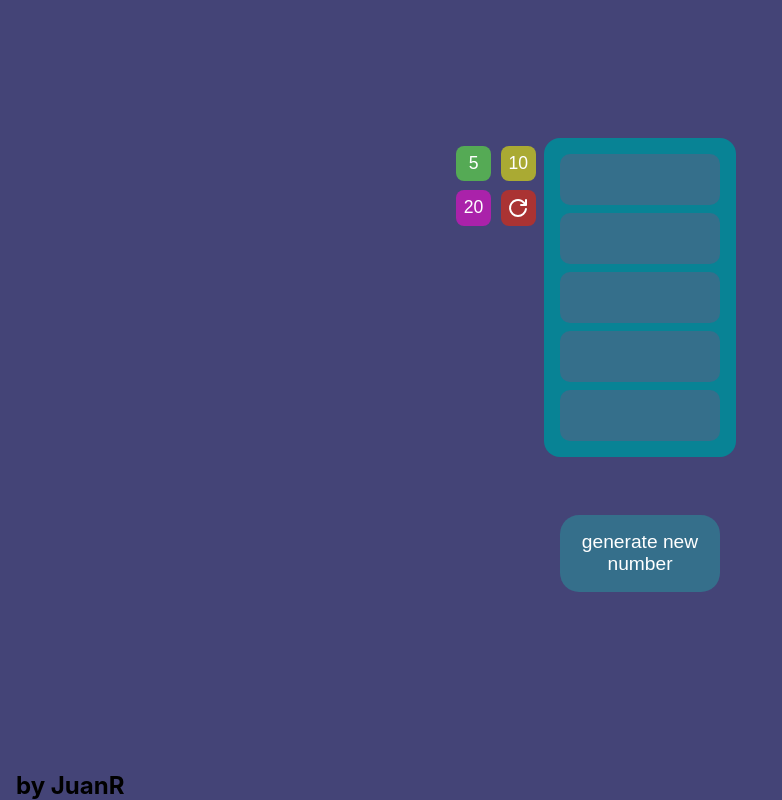
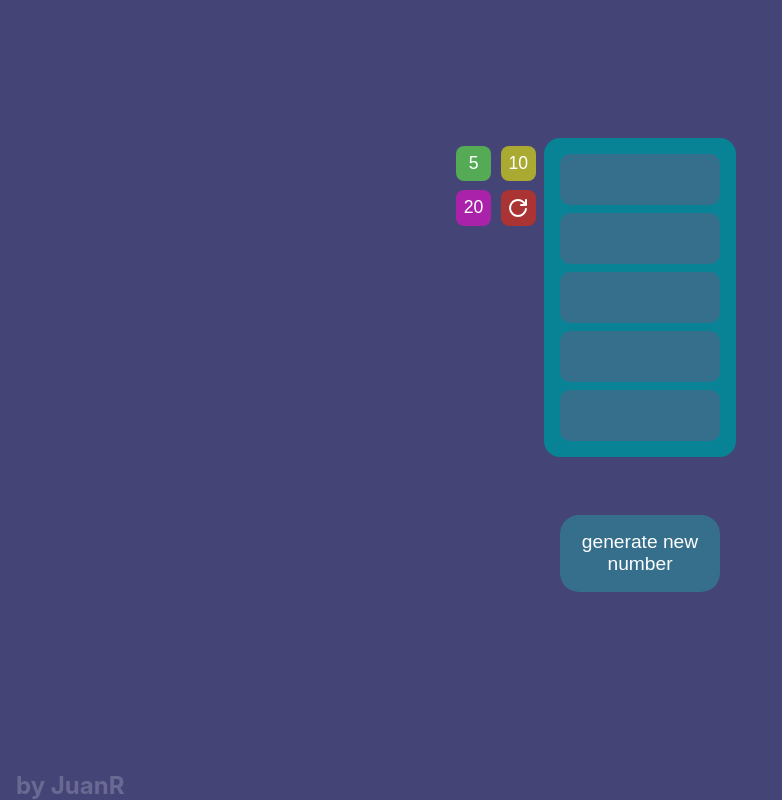
Before and after one commit to juanrur/blind-number, a React (Vite) app: page / in a window 1280 px wide. Shown: the whole page, without its empty margins (0-782 px from the left). Built offline with nearby package versions, Linux system fonts and the light colour scheme.

Commit message:
mejorar estilo del footer al ajustar opacidad y color

```diff
--- a/src/App.css
+++ b/src/App.css
@@ -194,4 +194,6 @@ h2{
 
 footer{
   padding-left: 1rem;
+  opacity: 0.2;
+  color: white;
 }
```
